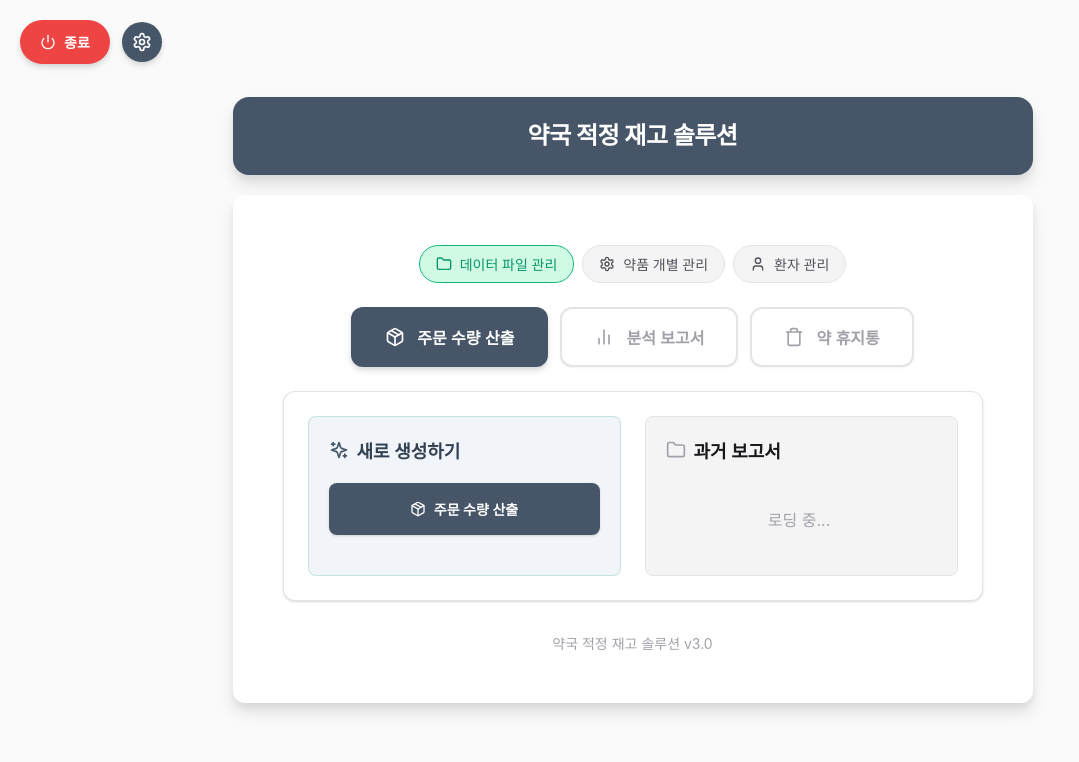
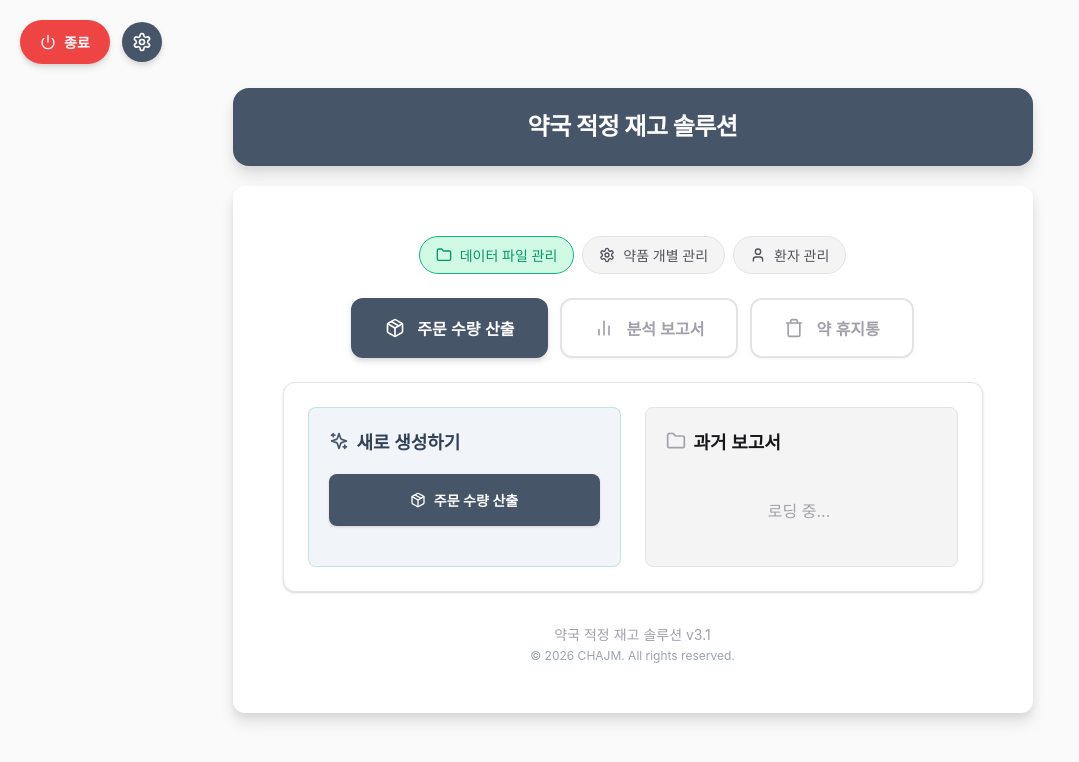
Before and after one commit to ejrwoals/yak-jaego, a Flask app: template templates/index.html in a window 1280 px wide. Shown: the top 762 px of the page, without its empty margins (0-1079 px from the left). Run offline with Flask 3, Linux system fonts and the light colour scheme; the template is opened without the code that fills it, so the values that code supplies are empty.

Commit message:
Update version to v3.1, and add copyright notice

```diff
--- a/templates/index.html
+++ b/templates/index.html
@@ -598,7 +598,8 @@
     </div>
 
     <div class="footer">
-        <p>약국 적정 재고 솔루션 v3.0</p>
+        <p>약국 적정 재고 솔루션 v3.1</p>
+        <p style="font-size: 0.75rem; color: var(--text-muted, #9ca3af); margin-top: 4px;">&copy; 2026 CHAJM. All rights reserved.</p>
     </div>
 </div>
 {% endblock %}
```
